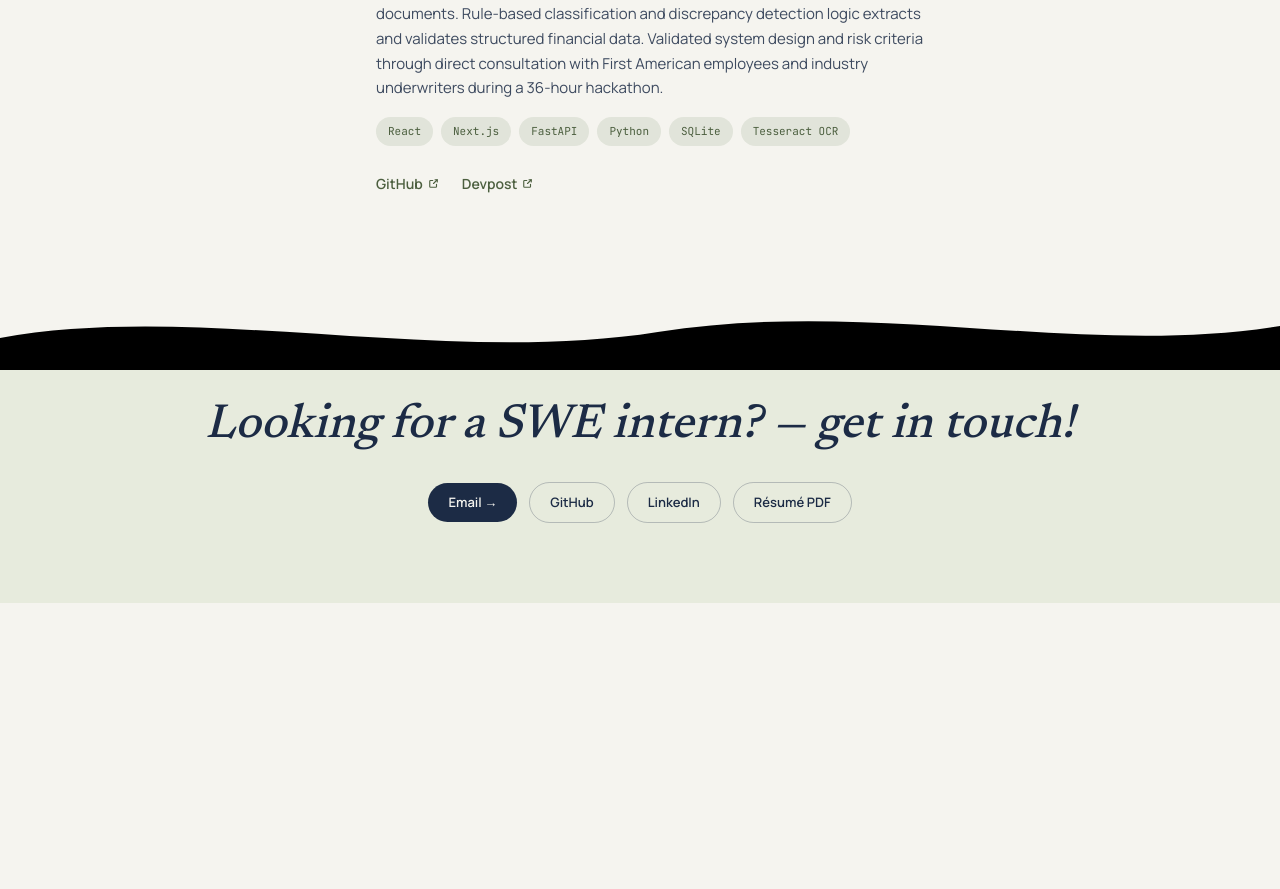
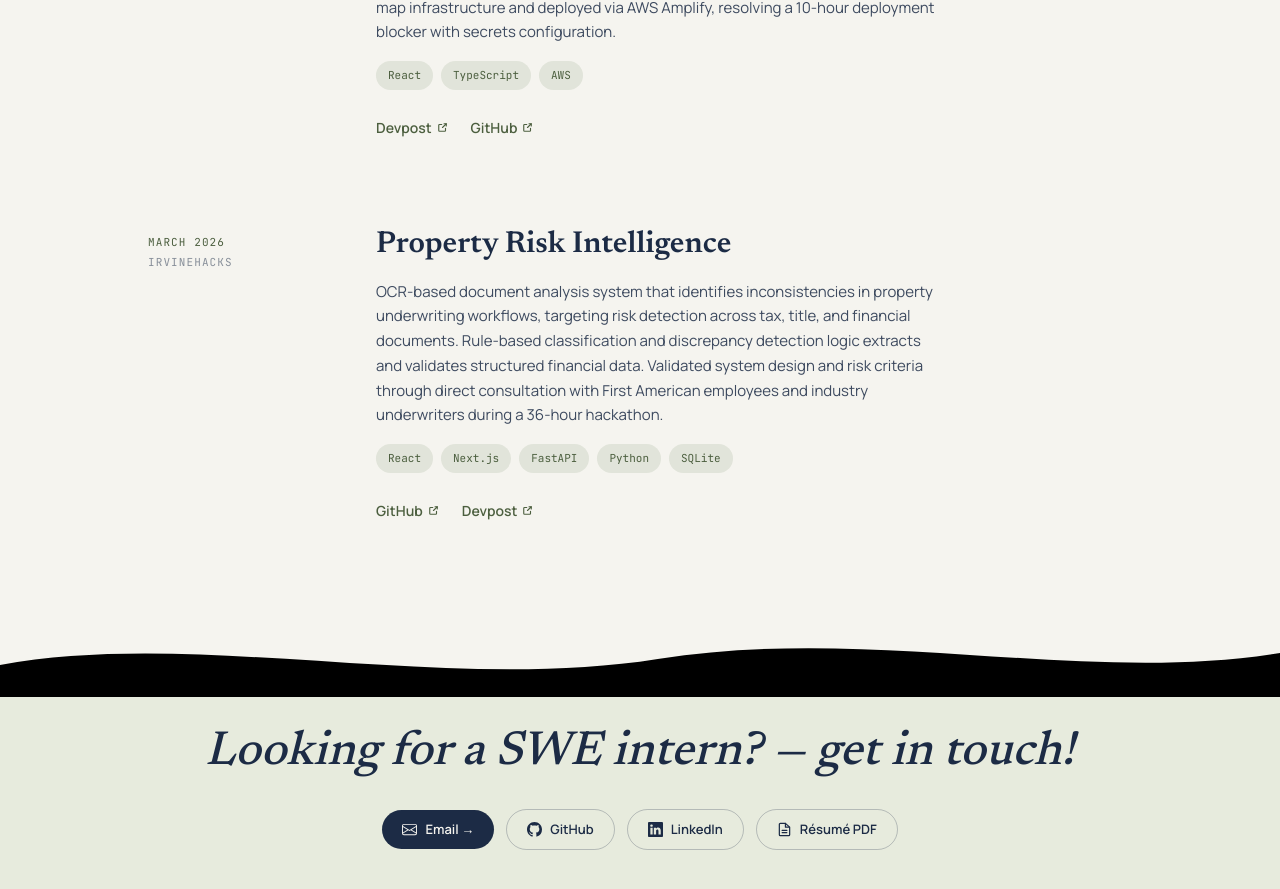
Before and after one commit to cphung913/personal-website, a Next.js app: page /projects in a window 1280 px wide. Shown: the part 845-1734 px from the top of the page. Before the commit the page ends 1448 px from the top, so only its background shows below. Built offline with nearby package versions, Linux system fonts and the light colour scheme.

Commit message:
polish: icons and project page

```diff
--- a/app/page.tsx
+++ b/app/page.tsx
@@ -5,6 +5,7 @@ import Image from "next/image";
 import Link from "next/link";
 import Reveal from "../components/reveal";
 import Wave from "../components/wave";
+import { GitHubIcon, LinkedInIcon, MailIcon } from "../components/icons";
 
 /* ------------------------------------------------------------------ data */
 
@@ -185,25 +186,25 @@ export default function HomePage() {
               <div className="mt-7 flex flex-wrap gap-2.5">
                 <a
                   href="mailto:chasephung13@gmail.com"
-                  className="rounded-full bg-ink px-4 py-2 text-[13px] font-semibold text-paper no-underline transition-opacity duration-150 hover:opacity-90"
+                  className="inline-flex items-center gap-2 rounded-full bg-ink px-4 py-2 text-[13px] font-semibold text-paper no-underline transition-opacity duration-150 hover:opacity-90"
                 >
-                  Email →
+                  <MailIcon /> Email →
                 </a>
                 <a
                   href="https://github.com/cphung913"
                   target="_blank"
                   rel="noopener noreferrer"
-                  className="rounded-full border border-ink/25 px-4 py-2 text-[13px] font-semibold text-ink no-underline transition-colors duration-150 hover:border-ink/50"
+                  className="inline-flex items-center gap-2 rounded-full border border-ink/25 px-4 py-2 text-[13px] font-semibold text-ink no-underline transition-colors duration-150 hover:border-ink/50"
                 >
-                  GitHub
+                  <GitHubIcon /> GitHub
                 </a>
                 <a
                   href="https://linkedin.com/in/chasephung"
                   target="_blank"
                   rel="noopener noreferrer"
-                  className="rounded-full border border-ink/25 px-4 py-2 text-[13px] font-semibold text-ink no-underline transition-colors duration-150 hover:border-ink/50"
+                  className="inline-flex items-center gap-2 rounded-full border border-ink/25 px-4 py-2 text-[13px] font-semibold text-ink no-underline transition-colors duration-150 hover:border-ink/50"
                 >
-                  LinkedIn
+                  <LinkedInIcon /> LinkedIn
                 </a>
               </div>
             </div>
--- a/app/projects/page.tsx
+++ b/app/projects/page.tsx
@@ -12,6 +12,15 @@ interface Project {
 }
 
 const PROJECTS: Project[] = [
+  {
+    date: "Apr – May 2026",
+    label: "Startup",
+    title: "Pelennor",
+    description:
+      "An offline-first incident management platform for volunteer fire departments, with a sync engine and conflict resolution, multi-tenant auth, and a transcription pipeline that structures NERIS-ready incident reports. The companion mobile app uses ElevenLabs and Gemini to transcribe firefighter voice memos into shift-handoff records, with multipart audio upload, offline persistence, and email-based delivery.",
+    stack: ["Python", "TypeScript", "FastAPI", "React", "Next.js", "React Native", "PostgreSQL"],
+    links: [],
+  },
   {
     date: "April 2026",
     label: "UCI AWS Cloud Hacks",
@@ -30,7 +39,7 @@ const PROJECTS: Project[] = [
     title: "Property Risk Intelligence",
     description:
       "OCR-based document analysis system that identifies inconsistencies in property underwriting workflows, targeting risk detection across tax, title, and financial documents. Rule-based classification and discrepancy detection logic extracts and validates structured financial data. Validated system design and risk criteria through direct consultation with First American employees and industry underwriters during a 36-hour hackathon.",
-    stack: ["React", "Next.js", "FastAPI", "Python", "SQLite", "Tesseract OCR"],
+    stack: ["React", "Next.js", "FastAPI", "Python", "SQLite"],
     links: [
       { label: "GitHub", href: "https://github.com/cphung913/Irvine-Hacks-2026" },
       { label: "Devpost", href: "https://devpost.com/software/property-risk-intelligence" },
@@ -99,6 +108,7 @@ export default function ProjectsPage() {
                   </span>
                 ))}
               </div>
+              {project.links.length > 0 && (
               <div className="mt-5 flex flex-wrap gap-x-6 gap-y-2">
                 {project.links.map((link) => (
                   <a
@@ -112,6 +122,7 @@ export default function ProjectsPage() {
                   </a>
                 ))}
               </div>
+              )}
             </div>
           </article>
         </Reveal>
--- /dev/null
+++ b/components/icons.tsx
@@ -0,0 +1,65 @@
+export function GitHubIcon({ className = "" }: { className?: string }) {
+  return (
+    <svg
+      width="15"
+      height="15"
+      viewBox="0 0 16 16"
+      fill="currentColor"
+      aria-hidden
+      className={className}
+    >
+      <path d="M8 0C3.58 0 0 3.58 0 8c0 3.54 2.29 6.53 5.47 7.59.4.07.55-.17.55-.38 0-.19-.01-.82-.01-1.49-2.01.37-2.53-.49-2.69-.94-.09-.23-.48-.94-.82-1.13-.28-.15-.68-.52-.01-.53.63-.01 1.08.58 1.23.82.72 1.21 1.87.87 2.33.66.07-.52.28-.87.51-1.07-1.78-.2-3.64-.89-3.64-3.95 0-.87.31-1.59.82-2.15-.08-.2-.36-1.02.08-2.12 0 0 .67-.21 2.2.82.64-.18 1.32-.27 2-.27.68 0 1.36.09 2 .27 1.53-1.04 2.2-.82 2.2-.82.44 1.1.16 1.92.08 2.12.51.56.82 1.27.82 2.15 0 3.07-1.87 3.75-3.65 3.95.29.25.54.73.54 1.48 0 1.07-.01 1.93-.01 2.2 0 .21.15.46.55.38A8.013 8.013 0 0016 8c0-4.42-3.58-8-8-8z" />
+    </svg>
+  );
+}
+
+export function LinkedInIcon({ className = "" }: { className?: string }) {
+  return (
+    <svg
+      width="15"
+      height="15"
+      viewBox="0 0 16 16"
+      fill="currentColor"
+      aria-hidden
+      className={className}
+    >
+      <path d="M0 1.146C0 .513.526 0 1.175 0h13.65C15.474 0 16 .513 16 1.146v13.708c0 .633-.526 1.146-1.175 1.146H1.175C.526 16 0 15.487 0 14.854V1.146zm4.943 12.248V6.169H2.542v7.225h2.401zm-1.2-8.212c.837 0 1.358-.554 1.358-1.248-.015-.709-.52-1.248-1.342-1.248-.822 0-1.359.54-1.359 1.248 0 .694.521 1.248 1.327 1.248h.016zm4.908 8.212V9.359c0-.216.016-.432.08-.586.173-.431.568-.878 1.232-.878.869 0 1.216.662 1.216 1.634v3.865h2.401V9.25c0-2.22-1.184-3.252-2.764-3.252-1.274 0-1.845.7-2.165 1.193v.025h-.016a5.54 5.54 0 0 1 .016-.025V6.169h-2.4c.03.678 0 7.225 0 7.225h2.4z" />
+    </svg>
+  );
+}
+
+export function MailIcon({ className = "" }: { className?: string }) {
+  return (
+    <svg
+      width="15"
+      height="15"
+      viewBox="0 0 16 16"
+      fill="currentColor"
+      aria-hidden
+      className={className}
+    >
+      <path d="M0 4a2 2 0 0 1 2-2h12a2 2 0 0 1 2 2v8a2 2 0 0 1-2 2H2a2 2 0 0 1-2-2V4zm2-1a1 1 0 0 0-1 1v.217l7 4.2 7-4.2V4a1 1 0 0 0-1-1H2zm13 2.383-4.708 2.825L15 11.105V5.383zm-.034 6.876-5.64-3.471L8 9.583l-1.326-.795-5.64 3.47A1 1 0 0 0 2 13h12a1 1 0 0 0 .966-.741zM1 11.105l4.708-2.897L1 5.383v5.722z" />
+    </svg>
+  );
+}
+
+export function ResumeIcon({ className = "" }: { className?: string }) {
+  return (
+    <svg
+      width="15"
+      height="15"
+      viewBox="0 0 16 16"
+      fill="none"
+      stroke="currentColor"
+      strokeWidth="1.3"
+      strokeLinecap="round"
+      strokeLinejoin="round"
+      aria-hidden
+      className={className}
+    >
+      <path d="M9 1.5H3.5a1 1 0 0 0-1 1v11a1 1 0 0 0 1 1h9a1 1 0 0 0 1-1V5.5L9 1.5z" />
+      <path d="M9 1.5V5.5h4" />
+      <path d="M5.5 9h5M5.5 11.25h5" />
+    </svg>
+  );
+}
--- a/components/shell/footer.tsx
+++ b/components/shell/footer.tsx
@@ -1,9 +1,10 @@
 import Wave from "../wave";
+import { GitHubIcon, LinkedInIcon, MailIcon, ResumeIcon } from "../icons";
 
 const LINKS = [
-  { label: "GitHub", href: "https://github.com/cphung913" },
-  { label: "LinkedIn", href: "https://linkedin.com/in/chasephung" },
-  { label: "Résumé PDF", href: "/Tech_Resume.pdf" },
+  { label: "GitHub", href: "https://github.com/cphung913", icon: GitHubIcon },
+  { label: "LinkedIn", href: "https://linkedin.com/in/chasephung", icon: LinkedInIcon },
+  { label: "Résumé PDF", href: "/Tech_Resume.pdf", icon: ResumeIcon },
 ];
 
 export default function Footer() {
@@ -19,9 +20,9 @@ export default function Footer() {
           <div className="mt-8 flex flex-wrap items-center justify-center gap-3">
             <a
               href="mailto:chasephung13@gmail.com"
-              className="rounded-full bg-ink px-5 py-2.5 text-[13px] font-semibold text-paper no-underline transition-opacity duration-150 hover:opacity-90"
+              className="inline-flex items-center gap-2 rounded-full bg-ink px-5 py-2.5 text-[13px] font-semibold text-paper no-underline transition-opacity duration-150 hover:opacity-90"
             >
-              Email →
+              <MailIcon /> Email →
             </a>
             {LINKS.map((l) => (
               <a
@@ -29,9 +30,9 @@ export default function Footer() {
                 href={l.href}
                 target="_blank"
                 rel="noopener noreferrer"
-                className="rounded-full border border-ink/25 px-5 py-2.5 text-[13px] font-semibold text-ink no-underline transition-colors duration-150 hover:border-ink/50"
+                className="inline-flex items-center gap-2 rounded-full border border-ink/25 px-5 py-2.5 text-[13px] font-semibold text-ink no-underline transition-colors duration-150 hover:border-ink/50"
               >
-                {l.label}
+                <l.icon /> {l.label}
               </a>
             ))}
           </div>
```
